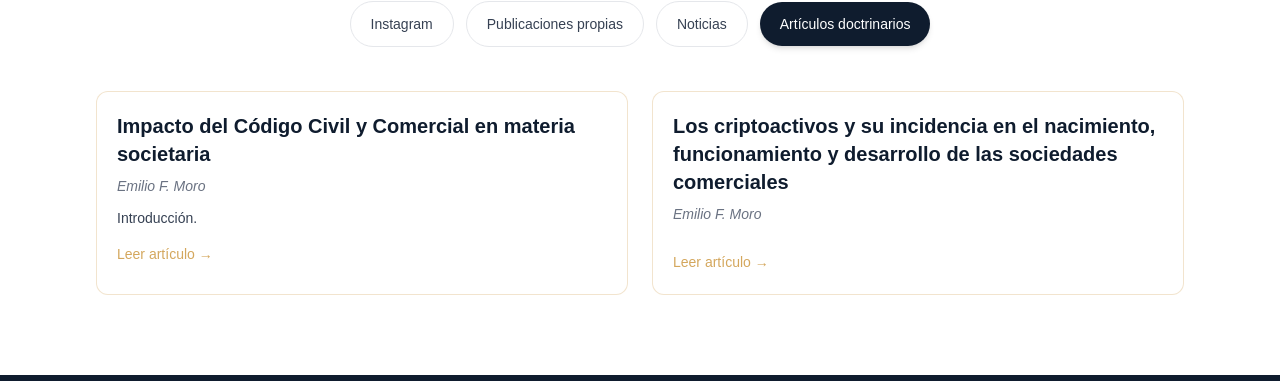
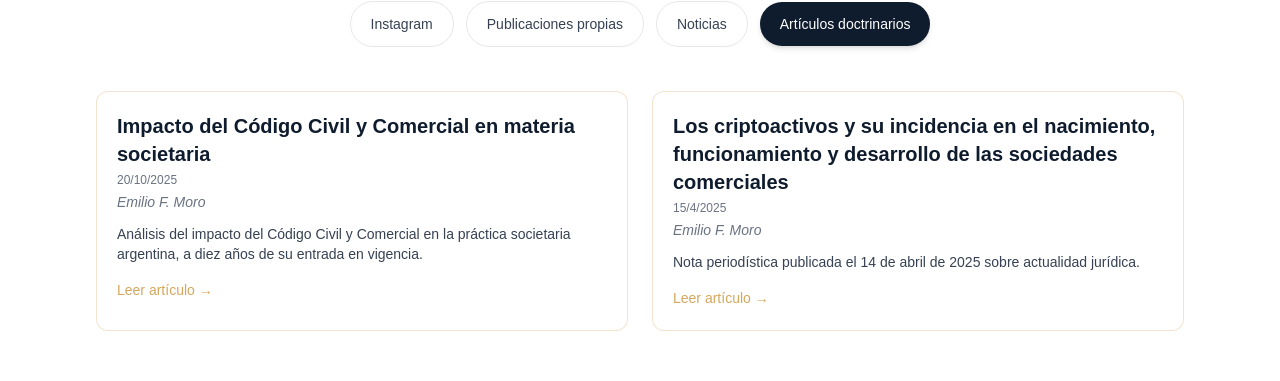
Before and after one commit to BHeydeBautista/MoroAbogados, a Next.js app: page / in a window 1280 px wide. Both pictures are taken after a click on the tab "Artículos doctrinarios". Shown: the part 4372-4753 px from the top of the page. Built offline with nearby package versions, Linux system fonts and the light colour scheme; no server answers.

Commit message:
fix: bugs build

```diff
--- a/src/components/Posts/PostsContent.tsx
+++ b/src/components/Posts/PostsContent.tsx
@@ -157,7 +157,6 @@ export default function PostsContent() {
                       ? "bg-[#0F1C2E] text-white shadow-md"
                       : "bg-white border border-gray-200 text-gray-700"
                   }`}
-
                 >
                   {tab.label}
                 </button>
@@ -191,14 +190,24 @@ export default function PostsContent() {
                 pageSize={4}
                 items={articlesData.map((a, i) => {
                   const stripHtml = (s?: string) =>
-                    s ? s.replace(/<[^>]*>/g, "").replace(/\s+/g, " ").trim() : "";
+                    s
+                      ? s
+                          .replace(/<[^>]*>/g, "")
+                          .replace(/\s+/g, " ")
+                          .trim()
+                      : "";
 
                   return {
                     id: a.slug ?? String(i),
                     title: a.title,
-                    excerpt: stripHtml(a.html) || (a.sumario && a.sumario[0]) || "",
+                    excerpt:
+                      a.excerpt ||
+                      a.resumen ||
+                      (a.sumario && a.sumario[0]) ||
+                      "",
+
                     slug: a.slug,
-                    date: a.fecha ?? a.date,
+                    date: a.fecha,
                     autor: a.autor,
                   };
                 })}
--- a/src/components/articles/ArticlesList.tsx
+++ b/src/components/articles/ArticlesList.tsx
@@ -48,21 +48,34 @@ export default function ArticlesList({ items = [], pageSize = 4 }: Props) {
               key={a.id}
               className="rounded-xl border border-[#D4A75D]/30 p-5 bg-white hover:shadow-md transition"
             >
-              <div className="flex justify-between items-start mb-2">
+              {/* Título + tipo */}
+              <div className="flex justify-between items-start gap-3">
                 <h4 className="text-xl font-semibold text-[#0f1c2e]">
                   {a.title}
                 </h4>
+
                 {a.tipo && (
-                  <span className="text-xs px-2 py-1 rounded bg-[#0f1c2e]/10">
+                  <span className="shrink-0 text-xs px-2 py-1 rounded bg-[#0f1c2e]/10 text-[#0f1c2e]">
                     {a.tipo === "diario" ? "Prensa" : "Doctrina"}
                   </span>
                 )}
               </div>
 
-              {a.autor && (
-                <p className="text-sm text-gray-500 italic">{a.autor}</p>
+              {/* Fecha */}
+              {a.date && (
+                <p className="text-xs text-gray-500 mt-1">
+                  {new Date(a.date).toLocaleDateString("es-AR")}
+                </p>
               )}
 
+              {/* Autor */}
+              {a.autor && (
+                <p className="text-sm text-gray-500 italic mt-1">
+                  {a.autor}
+                </p>
+              )}
+
+              {/* Extracto */}
               <p className="text-sm text-gray-700 mt-3 line-clamp-3">
                 {a.excerpt}
               </p>
```
Lines whose indentation alone changed are shown as unchanged.
